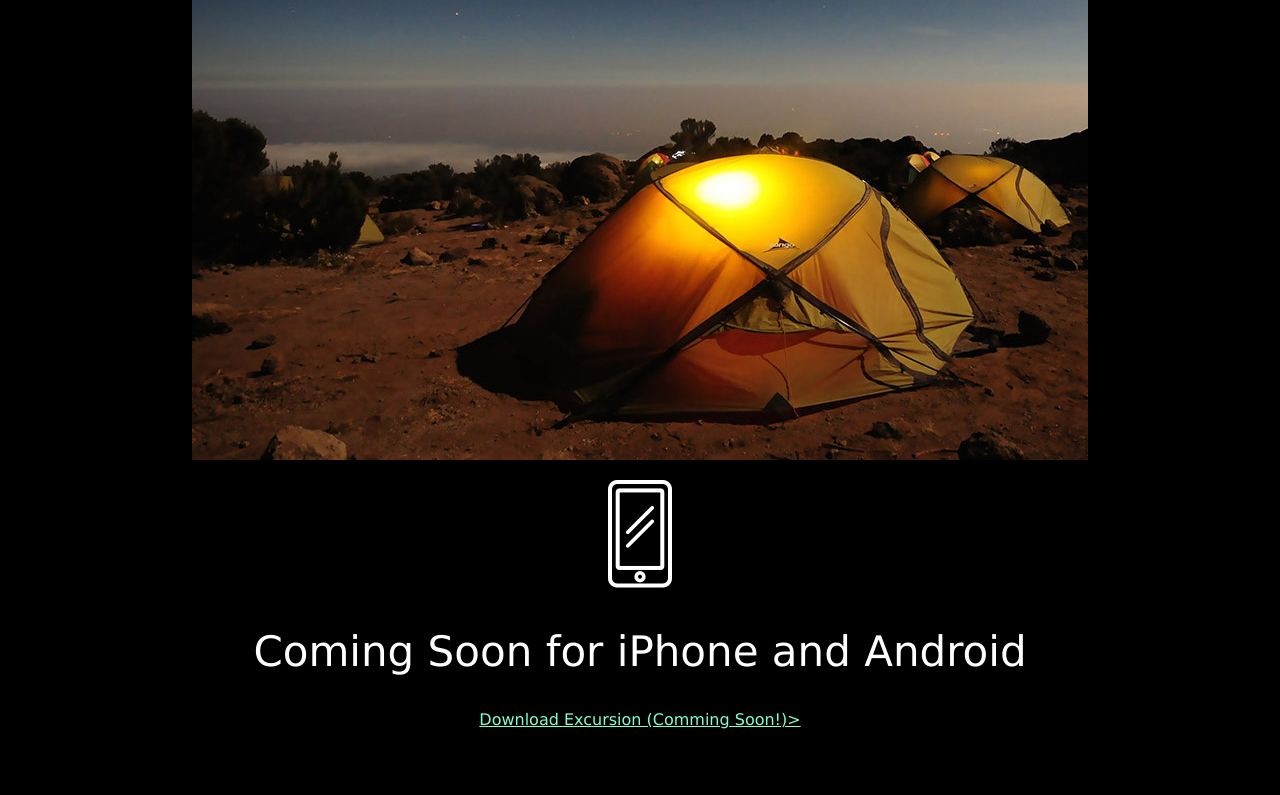
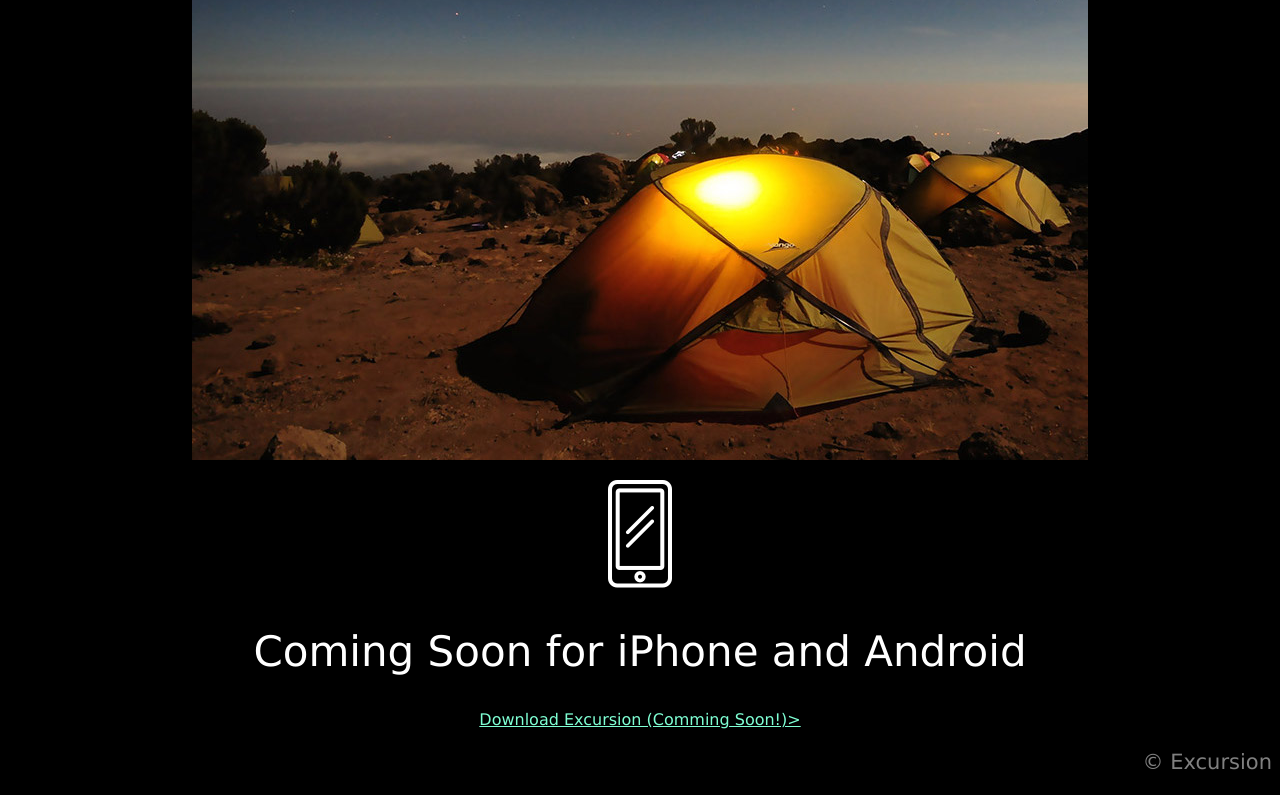
Before and after one commit to artemPHN/excursion-2, a plain HTML site: page index.html in a window 1280 px wide. Shown: the part 552-1347 px from the top of the page. Before the commit the page ends 1297 px from the top, so only its background shows below. Drawn offline with Linux system fonts and the light colour scheme.

Commit message:
Final push

```diff
--- a/index.html
+++ b/index.html
@@ -20,10 +20,9 @@
         <p><img src="resourses/images/phone.png"></p>
         <h2 class="header-secondary">Coming Soon for iPhone and Android</h2>
         <p><a class="link-cta" href="#">Download Excursion (Comming Soon!)></a></p>
+        <p class="footer-copyright">© Excursion</p>
+    </div>
 
-
-
-    </div>
 
 </body>
 </html>
--- a/resourses/css/style.css
+++ b/resourses/css/style.css
@@ -17,12 +17,15 @@ body {
 .header-sub-header {
     color: grey;
     font-size: 21px;
+}
 
-
-
-}
     /* Links */
 .link-cta {
    font-size: 16px;
    color: aquamarine;
 }
+.footer-copyright {
+    color: grey;
+    text-align: right;
+    font-size: 21px;
+}
```
